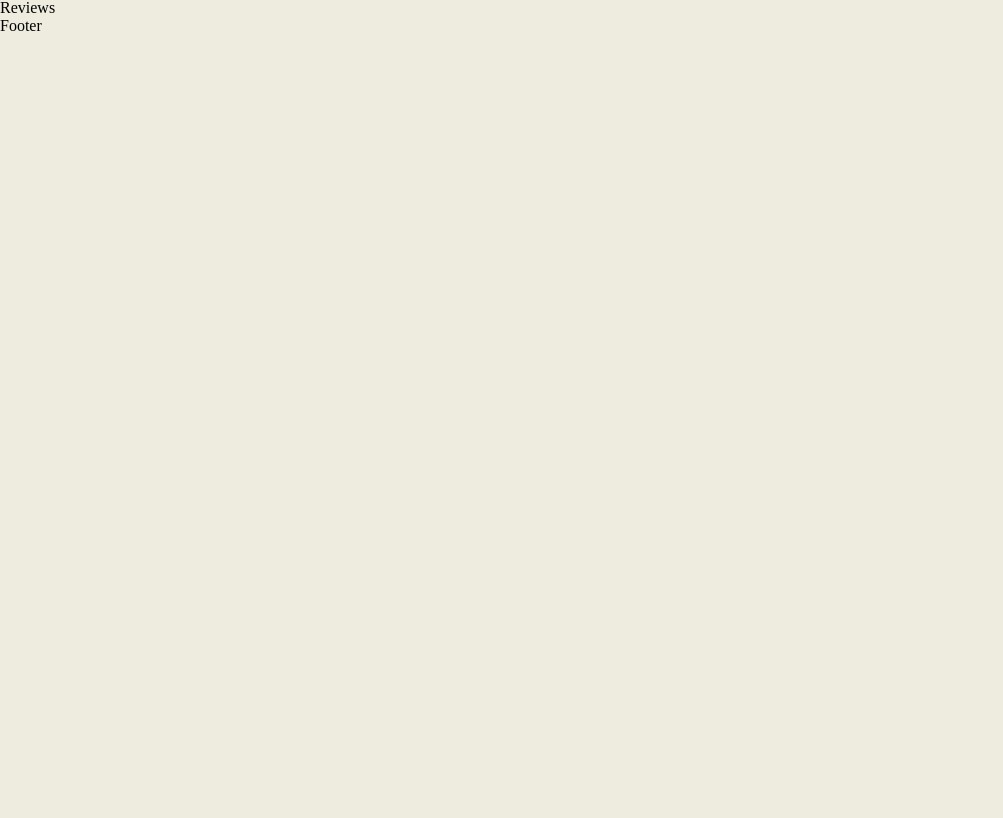
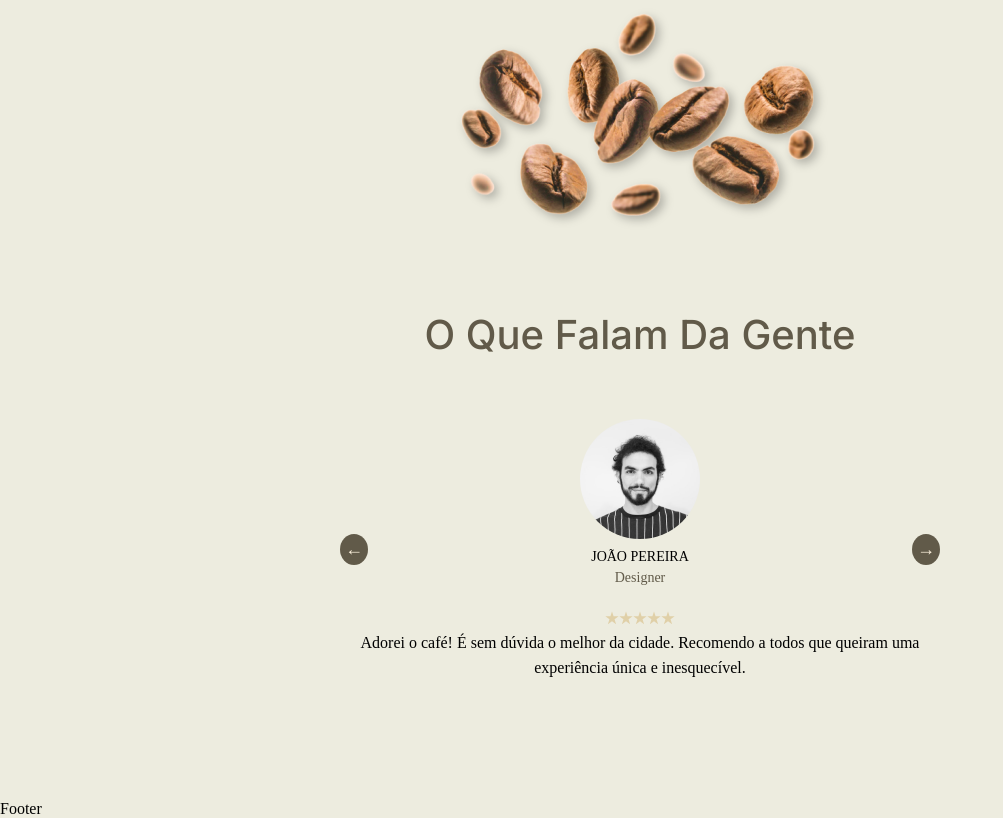
Before and after one commit to WerbethAraujo/lp-coffee-shop, a Next.js app: page / in a window 1280 px wide. Shown: the part 2577-3395 px from the top of the page, without its empty margins (0-1003 px from the left). Before the commit the page ends 2612 px from the top, so only its background shows below. Built offline with nearby package versions, Linux system fonts and the light colour scheme; a web font is replaced by a local one.

Commit message:
feat: styles section reviews

```diff
--- a/src/components/Products/Products.module.scss
+++ b/src/components/Products/Products.module.scss
@@ -1,4 +1,3 @@
-@import '@/styles/variables.scss';
 @import '@/styles/mixins.scss';
 
 .products {
--- a/src/components/Reviews/Reviews.module.scss
+++ b/src/components/Reviews/Reviews.module.scss
@@ -0,0 +1,78 @@
+@import '@/styles/variables.scss';
+@import '@/styles/mixins.scss';
+
+.reviews {
+  @include max-width;
+  display: flex;
+  flex-direction: column;
+  align-items: center;
+
+  > img {
+    filter: drop-shadow(0.4rem 0.4rem 0.5rem rgba($black, 0.25));
+    -webkit-filter: drop-shadow(0.4rem 0.4rem 0.5rem rgba($black, 0.25));
+    margin-bottom: 6rem;
+    max-width: 100%;
+    height: auto;
+  }
+
+  h2 {
+    margin-bottom: 6rem;
+    text-align: center;
+  }
+
+  .review {
+    position: relative;
+    display: flex;
+    flex-direction: column;
+    align-items: center;
+    justify-content: center;
+    max-width: 60rem;
+
+    .avatar {
+      margin-bottom: 1rem;
+      border-radius: 50%;
+    }
+    h3 {
+      text-transform: uppercase;
+      font-size: 1.4rem;
+      margin-bottom: 0.5rem;
+    }
+
+    h4 {
+      color: $darkSecondary;
+      margin-bottom: 2rem;
+      font-size: 1.4rem;
+    }
+    p {
+      text-align: center;
+    }
+
+    .next,
+    .previous {
+      position: absolute;
+      background-color: $darkSecondary;
+      color: $lightSecondary;
+      padding: 0.5rem;
+      border: none;
+      outline: none;
+      border-radius: 50%;
+      display: flex;
+      align-items: center;
+      justify-content: center;
+      font-weight: 700;
+      font-size: 1.8rem;
+
+      &:hover {
+        cursor: pointer;
+      }
+    }
+
+    .previous {
+      left: 0;
+    }
+
+    .next {
+      right: 0;
+    }
+  }
+}
--- a/src/components/Reviews/index.jsx
+++ b/src/components/Reviews/index.jsx
@@ -1,8 +1,79 @@
-import React from 'react';
+import React, { useState, useEffect } from 'react';
 import styles from './Reviews.module.scss';
+import Image from 'next/image';
+import Stars from '@/UI/Stars';
+
+const reviews = [
+  {
+    avatar: '/avatar1.png',
+    name: 'Clara Pereira',
+    role: 'Programadora',
+    stars: 5,
+    comment:
+      'Eu simplesmente adorei o café daqui! O ambiente é acolhedor e os funcionários são super atenciosos.',
+  },
+  {
+    avatar: '/avatar2.png',
+    name: 'João Pereira',
+    role: 'Designer',
+    stars: 5,
+    comment:
+      'Adorei o café! É sem dúvida o melhor da cidade. Recomendo a todos que queiram uma experiência única e inesquecível.',
+  },
+  {
+    avatar: '/avatar3.png',
+    name: 'Maria Silva',
+    role: 'Engenheira',
+    stars: 5,
+    comment:
+      'O café é bom, mas acho que poderia ter mais opções de acompanhamentos, como bolos e pães.',
+  },
+];
 
 const Reviews = () => {
-  return <section className={styles.reviews}>Reviews</section>;
+  const [currentReview, setCurrentReview] = useState(0);
+
+  const nextReview = () =>
+    setCurrentReview(
+      currentReview === reviews.length - 1 ? 0 : currentReview + 1
+    );
+  const previousReview = () =>
+    setCurrentReview(
+      currentReview === 0 ? reviews.length - 1 : currentReview - 1
+    );
+
+  useEffect(() => {
+    const interval = setInterval(nextReview, 5000);
+    return () => clearInterval(interval);
+  }, [currentReview]);
+
+  const { avatar, name, role, stars, comment } = reviews[currentReview];
+
+  return (
+    <section className={styles.reviews}>
+      <Image src='/graos.png' alt='graos de café' width={425} height={250} />
+      <h2 className='title light-bg'>O que falam da gente</h2>
+      <div className={styles.review}>
+        <button className={styles.previous} onClick={previousReview}>
+          &larr;
+        </button>
+        <Image
+          className={styles.avatar}
+          src={avatar}
+          alt='image do autor do depoimento'
+          width={120}
+          height={120}
+        />
+        <h3>{name}</h3>
+        <h4>{role}</h4>
+        <Stars stars={stars} />
+        <p>{comment}</p>
+        <button className={styles.next} onClick={nextReview}>
+          &rarr;
+        </button>
+      </div>
+    </section>
+  );
 };
 
 export default Reviews;
```
